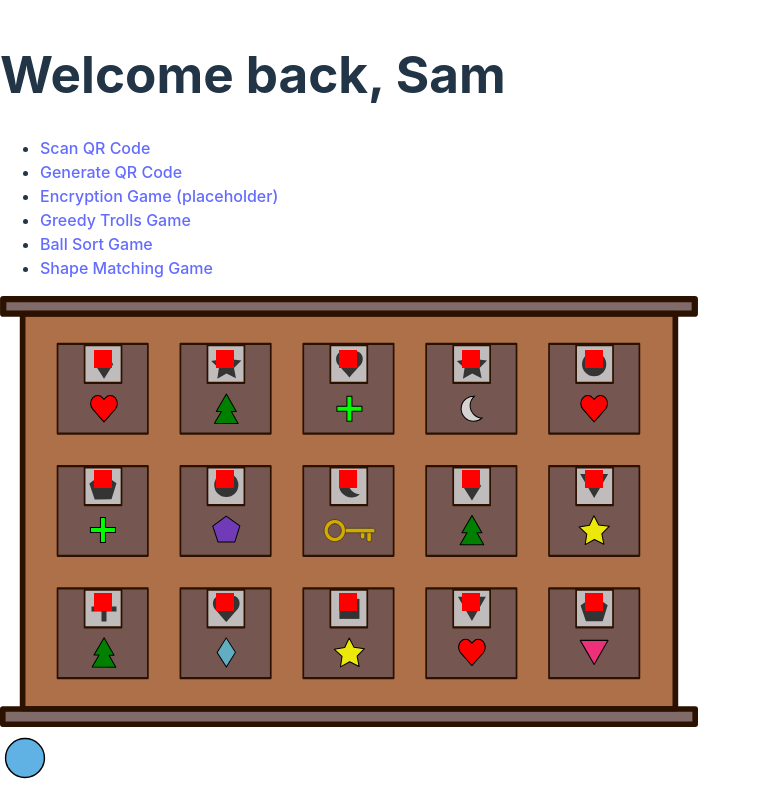
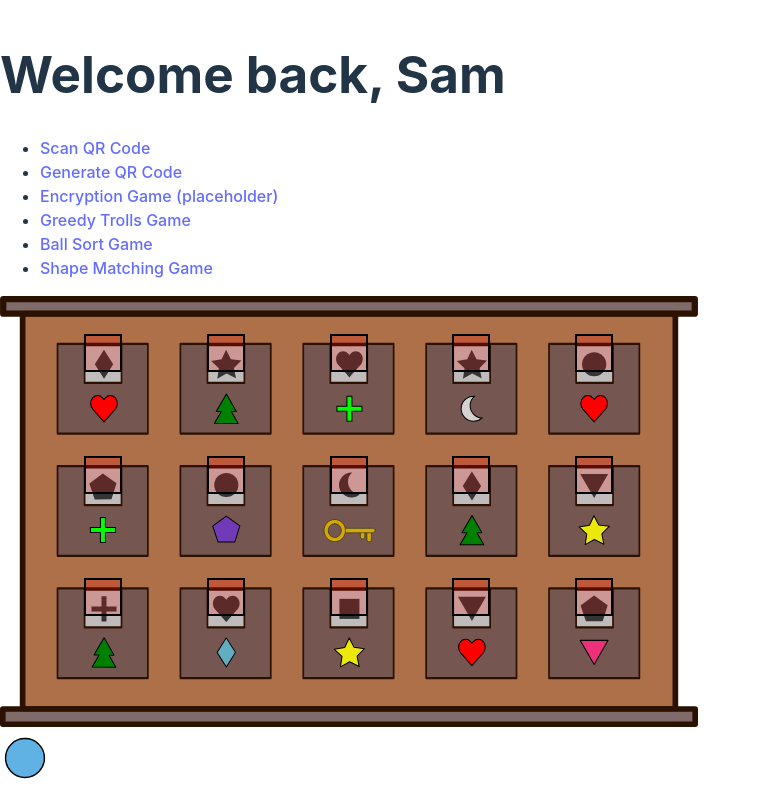
Before and after one commit to okebs/ReactApp, a React (Vite) app: page /shape-match in a window 1280 px wide. Shown: the whole page, without its empty margins (0-761 px from the left). Built offline with nearby package versions, Linux system fonts and the light colour scheme.

Commit message:
shape matching drawer game done!!!

```diff
--- a/src/Styling/ShapeMatchingGame.module.css
+++ b/src/Styling/ShapeMatchingGame.module.css
@@ -2,85 +2,91 @@
     position: relative;
   }
 
+  .shape {
+    width: 50px;
+    height: 50px;
+  }
+
   .drawer {
     cursor: pointer; /* to indicate it's clickable */
-    background-color: rgb(255, 0, 0); /* Fully red background without opacity */
-    width: 18px;
-    height: 18px;
+    position: absolute;
+    gap:20px;
+    background-color: rgb(255, 0, 0, 0.2); /* Fully red background without opacity */
+    border: 2px solid black;
+    width: 34px;
+    height: 34px;
   }
 
+  .draggingOver {
+    background-color: rgb(144, 238, 144, 0.5); /* color when a draggable item is over the droppable */
+  }
+  .openDrawer {
+    background-color: black;
+  }
+
+
+
   .drawer.drawer-1 {
-    position: absolute;
-    top: 350px;
-    left: 94px;
+    top: 334px; /*350-334=16*/
+    left: 84px; /*94-84=10*/
   }
   .drawer.drawer-2 {
-    position:absolute;
-    top: 350px;
-    left: 216px;
+    top: 334px;
+    left: 207px;
   }
   .drawer.drawer-3 {
-    position: absolute;
-    top: 350px;
-    left: 339px;
+    top: 334px;
+    left: 330px;
   }
   .drawer.drawer-4 {
-    position: absolute;
-    top: 350px;
-    left: 462px;
+    top: 334px;
+    left: 452px;
   }
   .drawer.drawer-5 {
-    position: absolute;
-    top: 350px;
-    left: 585px;
+    top: 334px;
+    left: 575px;
   }
+
+
   .drawer.drawer-6 {
-    position: absolute;
-    top: 470px;
-    left: 94px;
+    top: 456px;
+    left: 84px;
   }
   .drawer.drawer-7 {
-    position: absolute;
-    top: 470px;
-    left: 216px;
+    top: 456px;
+    left: 207px;
   }
   .drawer.drawer-8 {
-    position: absolute;
-    top: 470px;
-    left: 339px;
+    top: 456px;
+    left: 330px;
   }
   .drawer.drawer-9 {
-    position: absolute;
-    top: 470px;
-    left: 462px;
+    top: 456px;
+    left: 452px;
   }
   .drawer.drawer-10 {
-    position: absolute;
-    top: 470px;
-    left: 585px;
+    top: 456px;
+    left: 575px;
   }
+
+
   .drawer.drawer-11 {
-    position: absolute;
-    top: 593px;
-    left: 94px;
+    top: 578px;
+    left: 84px;
   }
   .drawer.drawer-12 {
-    position: absolute;
-    top: 593px;
-    left: 216px;
+    top: 578px;
+    left: 207px;
   }
   .drawer.drawer-13 {
-    position: absolute;
-    top: 593px;
-    left: 339px;
+    top: 578px;
+    left: 330px;
   }
   .drawer.drawer-14 {
-    position: absolute;
-    top: 593px;
-    left: 462px;
+    top: 578px;
+    left: 452px;
   }
   .drawer.drawer-15 {
-    position: absolute;
-    top: 593px;
-    left: 585px;
+    top: 578px;
+    left: 575px;
   }
--- a/src/components/ShapeMatchingGame.tsx
+++ b/src/components/ShapeMatchingGame.tsx
@@ -55,8 +55,8 @@ const ShapeMatchingGame: React.FC = () => {
     const drawer = drawers.find(d => d.id === destination.droppableId);
 
     if (drawer && currentShape === drawer.requiredShape) {
-      console.log('Correct shape, unlocking drawer.');
       setCurrentShape(drawer.content);
+      console.log('Correct shape, unlocking drawer. Current shape is now '+currentShape);
       setDrawers(prevDrawers =>
         prevDrawers.map(d => d.id === drawer.id ? { ...d, isOpen: true } : d)
       );
@@ -73,19 +73,10 @@ const ShapeMatchingGame: React.FC = () => {
     // Function to render the drawers based on the SVG positions
     const renderDrawers = () => {
       return drawers.map((drawer, index) => (
-        <StrictModeDroppable droppableId={drawer.id} key={drawer.id}>
-          {(provided) => (
-            <div
-              ref={provided.innerRef}
-              {...provided.droppableProps}
-              // Use `styles` to reference your CSS modules
-              className={`${styles.drawer} ${styles[drawer.id]}`}>
-              {/* If the drawer is open, show its contents, otherwise show a handle or placeholder */}
-              {drawer.isOpen ? (
-                <img src={getImagePath(drawer.content)} alt={drawer.content} className={styles.shape} />
-              ) : (
-                <div className="drawer-handle" />
-              )}
+        <StrictModeDroppable droppableId={drawer.id} key={drawer.id} direction='horizontal'>
+          {(provided, snapshot) => (
+            <div ref={provided.innerRef} {...provided.droppableProps}
+            className={`${styles.drawer} ${drawer.isOpen ? styles.openDrawer : ''} ${snapshot.isDraggingOver ? styles.draggingOver : ''} ${styles[drawer.id]}`}>
             </div>
           )}
         </StrictModeDroppable>
@@ -125,7 +116,6 @@ const ShapeMatchingGame: React.FC = () => {
   return (
     <DragDropContext onDragEnd={onDragEnd} onDragUpdate={onDragUpdate}>
       <div className="game-board">
-        {renderDrawers()} {/* This will render the drawers on the game board */}
         <StrictModeDroppable droppableId="currentShapeArea">
           {(provided: DroppableProvided) => (
             <div
@@ -133,6 +123,7 @@ const ShapeMatchingGame: React.FC = () => {
               {...provided.droppableProps}
             >
               <img src={gameBoard} alt="Game Board" />
+              {renderDrawers()}
               <Draggable draggableId="currentShape" index={0}>
                 {(provided: DraggableProvided) => (
                   <div
@@ -141,7 +132,7 @@ const ShapeMatchingGame: React.FC = () => {
                     {...provided.dragHandleProps}
                     style={{...provided.draggableProps.style}}
                   >
-                    <img src="/assets/shape-match/blue-circle-svgrepo-com.svg" alt="Current Shape"/>
+                    <img src={getImagePath(currentShape)} alt="Current Shape" className={styles.shape}/>
                   </div>
                 )}
               </Draggable>
```
Also changed, not shown: public/assets/shape-match/blue-circle-svgrepo-com.svg, src/components/BallSortGame.tsx (indentation only).
